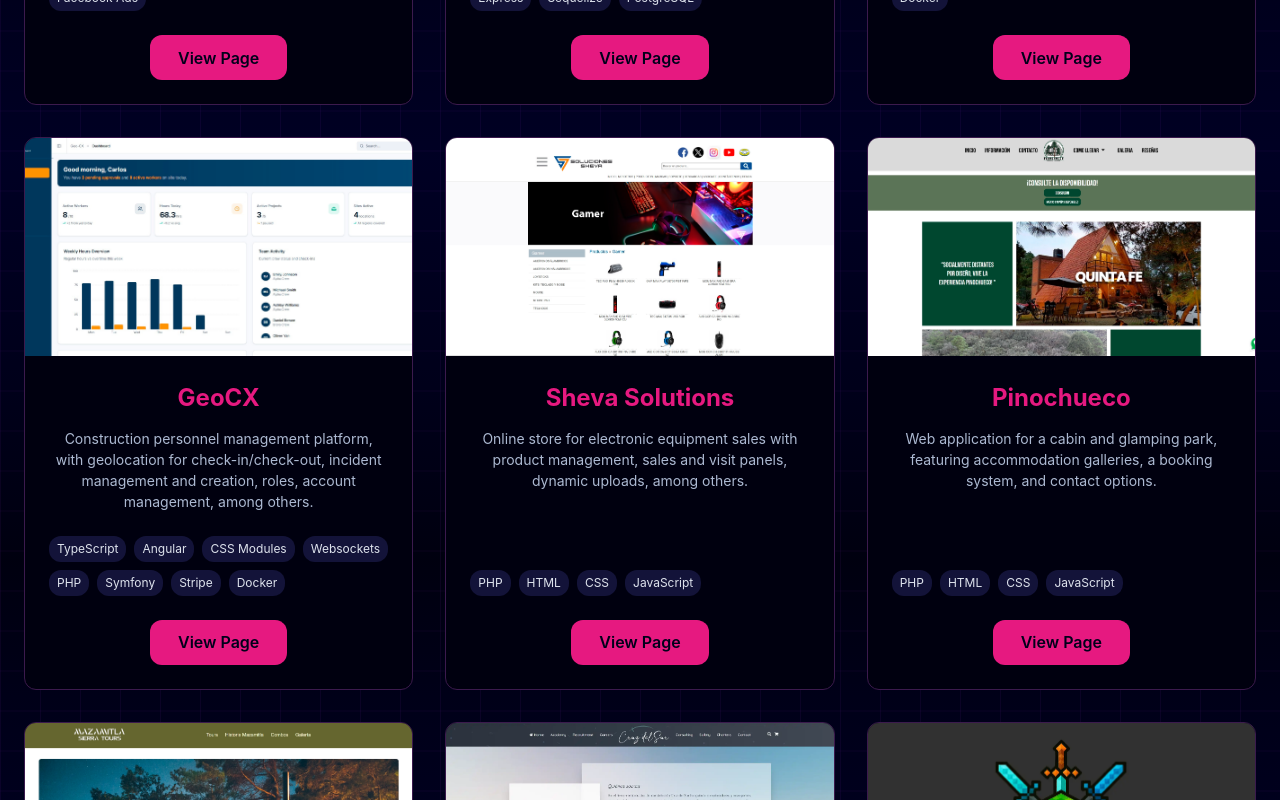
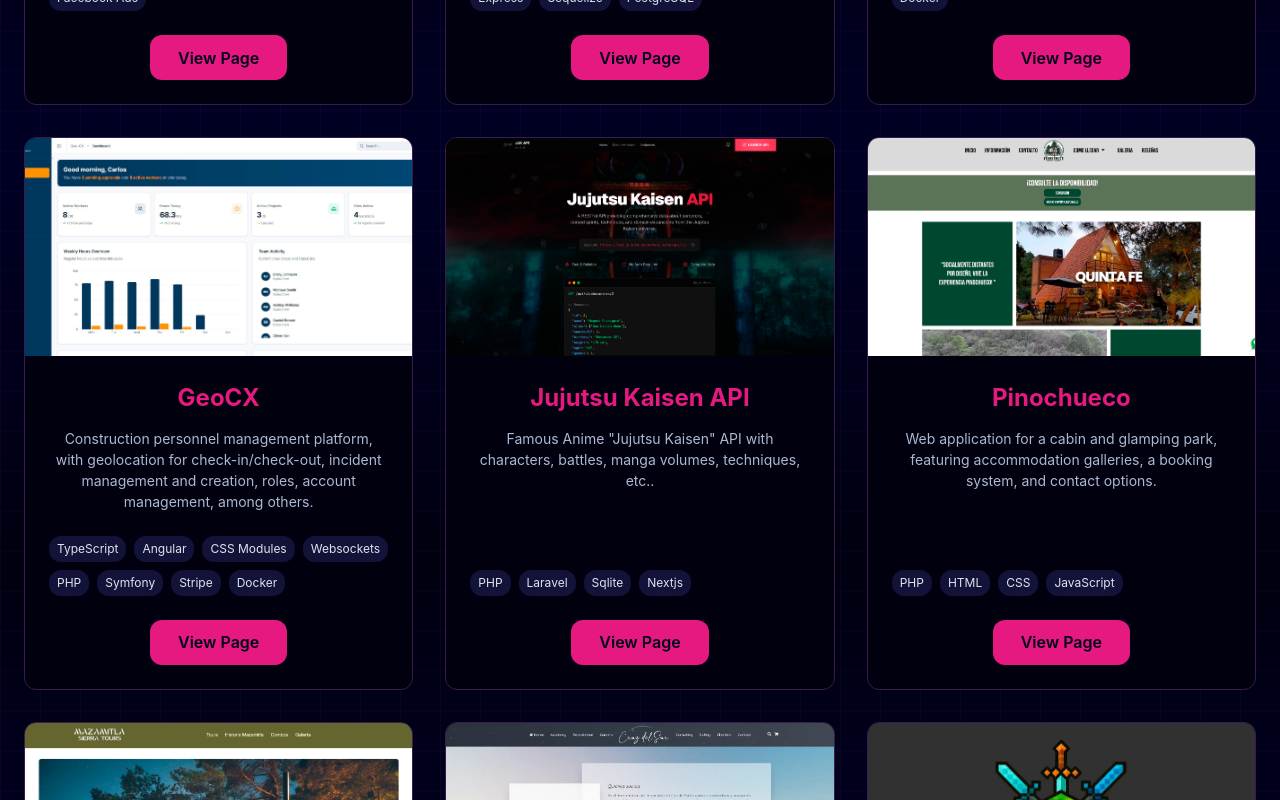
Before and after one commit to Remojs/Portfolio-II, a React (Vite) app: page / in a window 1280 px wide. Shown: the part 6640-7440 px from the top of the page. Built offline with nearby package versions, Linux system fonts and the light colour scheme.

Commit message:
feat:new project

```diff
--- a/src/components/sections/projects/ProjectsSection.jsx
+++ b/src/components/sections/projects/ProjectsSection.jsx
@@ -21,6 +21,7 @@ import boniImg from '../../../assets/pages/boni.webp';
 import alBahrImg from '../../../assets/pages/albahr.webp';
 import intkImg from '../../../assets/pages/interaktive.webp';
 import mazamitlaImg from '../../../assets/pages/mazamitla-page.webp';
+import jjkapiImg from '../../../assets/pages/jjkapi.webp';
 
 const ProjectsSection = () => {
   const projects = [
@@ -106,10 +107,10 @@ const ProjectsSection = () => {
     },
     {
       id: 11,
-      title: 'Sheva Solutions',
-      description: 'Online store for electronic equipment sales with product management, sales and visit panels, dynamic uploads, among others.',
-      image: shevaImg,
-       technologies: ['PHP', 'HTML', 'CSS', 'JavaScript'],
+      title: 'Jujutsu Kaisen API',
+      description: 'Famous Anime "Jujutsu Kaisen" API with characters, battles, manga volumes, techniques, etc..',
+      image: jjkapiImg,
+       technologies: ['PHP', 'Laravel', 'Sqlite', 'Nextjs'],
       liveUrl: 'https://ssheva.com'
     },
     {
@@ -191,6 +192,14 @@ const ProjectsSection = () => {
       image: cervantesImg,
       technologies: ['Typescript', 'React', 'CSS Modules', 'Scroll Animation', 'EmailJS', ],
       liveUrl: 'https://legalescervantes.vercel.app'
+    },
+    {
+      id: 22,
+      title: 'Sheva Solutions',
+      description: 'Online store for electronic equipment sales with product management, sales and visit panels, dynamic uploads, among others.',
+      image: shevaImg,
+       technologies: ['PHP', 'HTML', 'CSS', 'JavaScript'],
+      liveUrl: 'https://ssheva.com'
     }
 
   ];
```
Also changed, not shown: src/assets/pages/jjkapi.webp (added).
